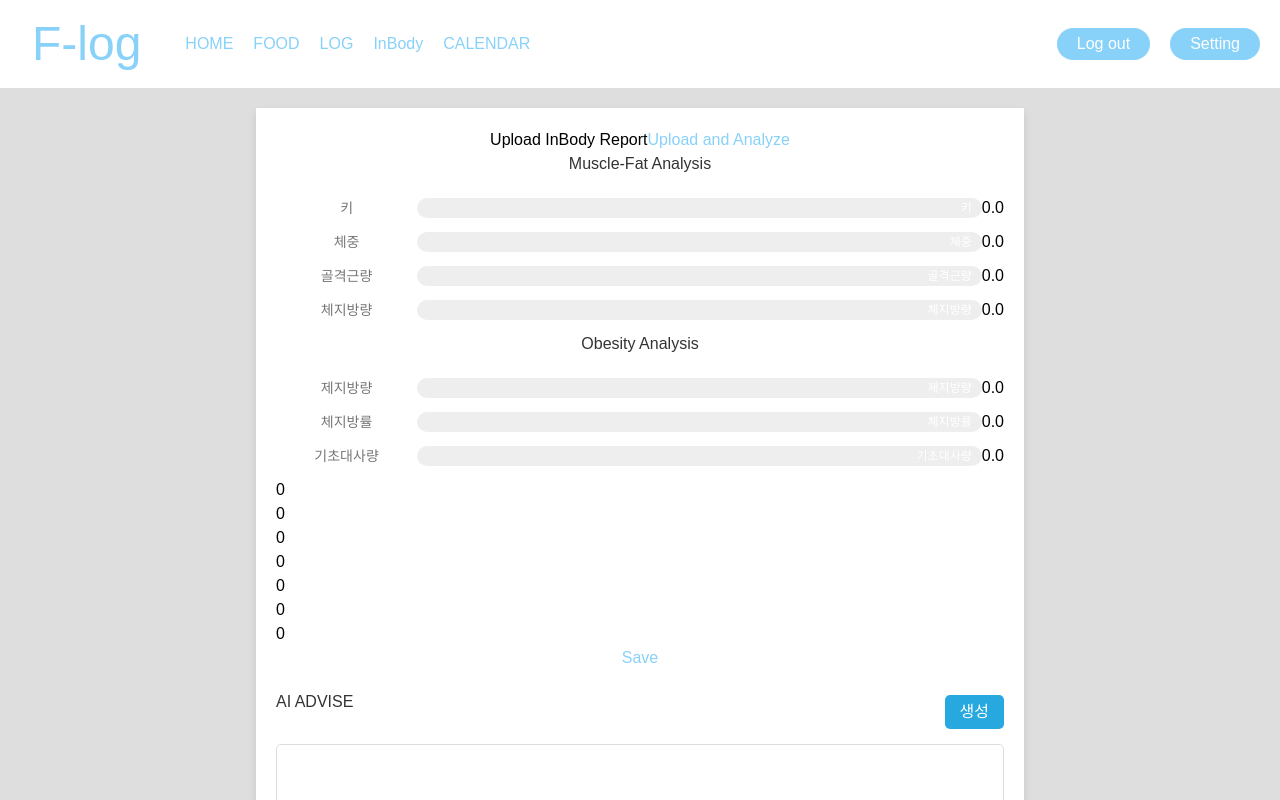
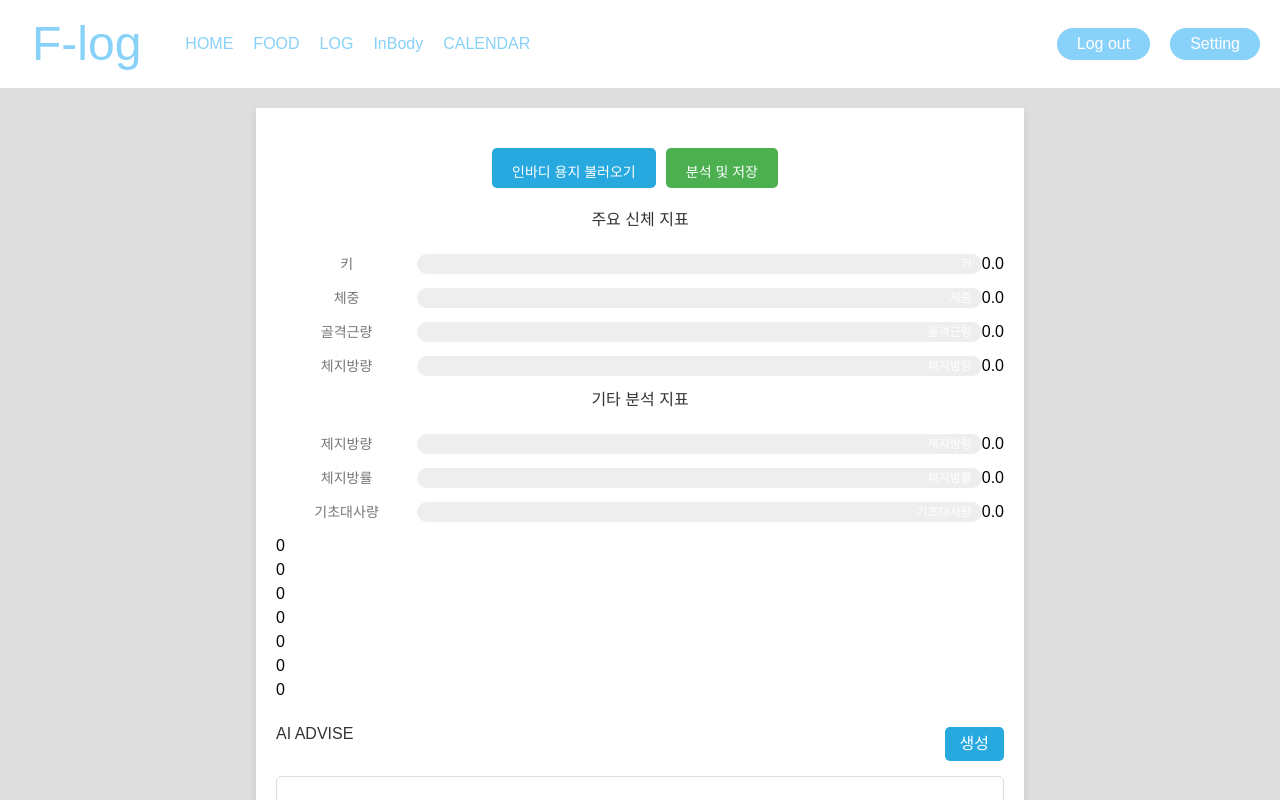
Before and after one commit to F-Log/frontend2, a React (Create React App) app: page /InbodyOcr in a window 1280 px wide. Built offline with nearby package versions, Linux system fonts and the light colour scheme; a web font is replaced by a local one.

Commit message:
feat: 인바디 용지 업로드 및 저장 버튼화
수기 입력창 ui화 예정, AI ADVISE section ui화 예정

```diff
--- a/src/app/components/InbodyOcr.css
+++ b/src/app/components/InbodyOcr.css
@@ -71,17 +71,6 @@
     font-size: 16px;
   }
 
-  button.save-btn, button.upload-btn {
-    display: block;
-    background-color: #27a9e0;
-    color: #fff;
-    padding: 10px 20px;
-    border: none;
-    border-radius: 5px;
-    font-size: 16px;
-    cursor: pointer;
-    margin-top: 20px;
-  }
 
   button:hover {
     background-color: #1c8cb7;
@@ -92,15 +81,10 @@
     background-color: #4CAF50;
   }
 
-  .cancel-btn {
-    background-color: #f44336;
-    margin-left: 10px;
-  }
-
   .muscle-fat-analysis-container {
     margin-top: 30px;
   margin-bottom: 30px;
-}
+  }
 
 /* 혹은 Obesity Analysis 컨테이너에 이 클래스를 추가하세요 */
 .obesity-analysis-container {
@@ -150,3 +134,69 @@
     border: 1px solid #ddd;
     resize: none;
 }
+
+
+.buttons-section {
+  text-align: center; /* 섹션 내의 항목을 중앙 정렬합니다. */
+}
+
+/* "인바디 용지 불러오기" 버튼 스타일 */
+.upload-btn {
+  background-color: #27a9e0; /* 버튼 색상 */
+  color: white; /* 텍스트 색상 */
+  padding: 10px 20px; /* 버튼 내부 여백 */
+  border: none; /* 테두리 제거 */
+  border-radius: 5px; /* 버튼 둥글기 */
+  font-size: 16px; /* 텍스트 크기 */
+  cursor: pointer; /* 마우스 오버 시 커서 변경 */
+  display: block; /* 블록 요소로 설정 */
+  margin: 20px auto; /* 상하 간격과 좌우 자동 정렬 */
+}
+
+/* "Save" 버튼 스타일 */
+.save-btn {
+  background-color: #4CAF50; /* 버튼 색상 */
+  color: white; /* 텍스트 색상 */
+  padding: 10px 20px; /* 버튼 내부 여백 */
+  border: none; /* 테두리 제거 */
+  border-radius: 5px; /* 버튼 둥글기 */
+  font-size: 16px; /* 텍스트 크기 */
+  cursor: pointer; /* 마우스 오버 시 커서 변경 */
+  display: block; /* 블록 요소로 설정 */
+  margin: 20px auto; /* 상하 간격과 좌우 자동 정렬 */
+}
+
+.upload-btn:hover {
+  background-color: #1c8cb7; /* 마우스 오버 시 버튼 색상 변경 */
+}
+
+.upload-btn, .save-btn {
+  height: 40px; /* 버튼 높이 설정 */
+  padding: 5px 20px; /* 내부 여백 조정 */
+  margin-right: 10px; /* 버튼 사이 간격 */
+  font-size: 14px; /* 텍스트 크기 */
+  line-height: 38px; /* 버튼 안의 텍스트 위치 조정 */
+  display: inline-block; /* 버튼을 인라인 블록으로 설정 */
+  text-align: center; /* 텍스트 중앙 정렬 */
+  vertical-align: middle; /* 수직 방향 정렬 */
+  border: none; /* 테두리 제거 */
+  border-radius: 5px; /* 버튼 둥글기 */
+}
+
+/* "인바디 용지 불러오기" 라벨을 버튼처럼 보이게 하기 */
+#inbody-image-upload + .upload-btn {
+  cursor: pointer; /* 마우스 커서를 포인터로 설정 */
+}
+
+.upload-btn:hover, .save-btn:hover {
+  opacity: 0.8; /* 마우스 오버 시 투명도 조정 */
+}
+
+/* 화면 크기에 따라 버튼 스타일 조정 */
+@media (max-width: 768px) {
+  .upload-btn, .save-btn {
+    padding: 5px 15px; /* 모바일 화면에서 패딩 조정 */
+    margin-right: 5px; /* 모바일 화면에서 버튼 간격 조정 */
+    font-size: 12px; /* 모바일 화면에서 폰트 크기 조정 */
+  }
+}
--- a/src/app/components/inbodyOcr.jsx
+++ b/src/app/components/inbodyOcr.jsx
@@ -21,44 +21,15 @@ function InBody() {
     const [aiAdvice, setAiAdvice] = useState('');
 
     const handleImageChange = (e) => {
-        setImage(e.target.files[0]);
+        const file = e.target.files[0];
+        if (file) {
+            setImage(file);
+            alert("인바디 용지가 첨부됐습니다."); // 사용자에게 알림
+        }
     };
 
     const formatNumber = (number) => {
         return isNaN(number) ? "0.0" : number.toFixed(1);
-    };
-
-    const handleImageUpload = async () => {
-        if (!image) {
-            alert('Please select an image for OCR processing.');
-            return;
-        }
-
-        const formData = new FormData();
-        formData.append('file', image);
-
-        try {
-            const response = await fetch('/ocr-process', {
-                method: 'POST',
-                body: formData,
-            });
-
-            if (!response.ok) {
-                throw new Error('Network response was not ok');
-            }
-
-            const ocrData = await response.json();
-
-            setData(prevData => ({
-                ...prevData,
-                ...ocrData,
-                bmi: ocrData.bodyWeight / ((ocrData.height / 100) ** 2),
-            }));
-
-        } catch (error) {
-            console.error('Error during OCR processing:', error);
-            alert('An error occurred during OCR processing.');
-        }
     };
 
     const handleSave = async () => {
@@ -84,7 +55,7 @@ function InBody() {
             const savedData = await response.json();
             setData({ ...data, ...savedData });
             setIsSaved(true);
-            alert('The data has been saved.');
+            alert('용지 분석 결과를 확인해주세요.');
         } catch (error) {
             console.error('Error:', error);
             alert('An error occurred while saving the data.');
@@ -100,15 +71,15 @@ function InBody() {
     };
 
     const fetchAIAdvice = async () => {
-        // 만약 InBody 엔티티의 UUID가 이미 저장되어 있다면, 그것을 사용합니다.
-        // 예시에서는 data.inbodyUuid를 사용하고 있습니다.
+        if (!data.inbodyUuid) {
+            alert('No InBody data to analyze.');
+            return;
+        }
+
         const uuid = data.inbodyUuid;
-
-        // 서버로 보낼 요청 본문입니다.
         const requestBody = { inbodyUuid: uuid };
 
         try {
-            // 서버에 POST 요청을 보냅니다.
             const response = await fetch('http://localhost:8080/api/v1/gpt/inbody-feedback', {
                 method: 'POST',
                 headers: {
@@ -122,19 +93,17 @@ function InBody() {
             }
 
             const adviceData = await response.json();
-            // 서버로부터 받은 피드백을 컴포넌트 상태에 저장합니다.
-            setAiAdvice(adviceData.content); // 'content' 필드가 AI 조언을 담고 있습니다.
+            setAiAdvice(adviceData.content);
         } catch (error) {
             console.error('Error fetching AI advice:', error);
             alert('AI advice could not be retrieved.');
         }
     };
 
-
     return (
         <div className="inbody-container">
-            <div className="image-upload-section">
-                <label htmlFor="inbody-image-upload">Upload InBody Report</label>
+            <div className="buttons-section">
+                <label htmlFor="inbody-image-upload" className="upload-btn">인바디 용지 불러오기</label>
                 <input
                     id="inbody-image-upload"
                     type="file"
@@ -142,11 +111,11 @@ function InBody() {
                     onChange={handleImageChange}
                     style={{ display: 'none' }}
                 />
-                <button onClick={handleImageUpload}>Upload and Analyze</button>
+                <button onClick={handleSave} className="save-btn">분석 및 저장</button>
             </div>
 
             <div className="analysis-section">
-                <h2>Muscle-Fat Analysis</h2>
+                <h2>주요 신체 지표</h2>
                 <div className="bar-container">
                     <div className="bar-label">키</div>
                     <div className="bar">
@@ -186,7 +155,7 @@ function InBody() {
             </div>
 
             <div className="analysis-section">
-                <h2>Obesity Analysis</h2>
+                <h2>기타 분석 지표</h2>
                 <div className="bar-container">
                     <div className="bar-label">제지방량</div>
                     <div className="bar">
@@ -267,10 +236,9 @@ function InBody() {
                     onChange={handleChange}
                 />
 
-                <button onClick={handleSave}>Save</button>
             </div>
 
-            {isSaved && <div>Data saved successfully!</div>}
+            {isSaved && <div>인바디 정보가 저장됐습니다.</div>}
 
             <div className="ai-advice-section">
                 <div className="ai-advice-header">
```
